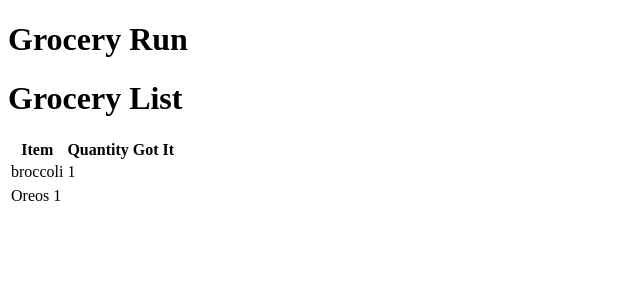
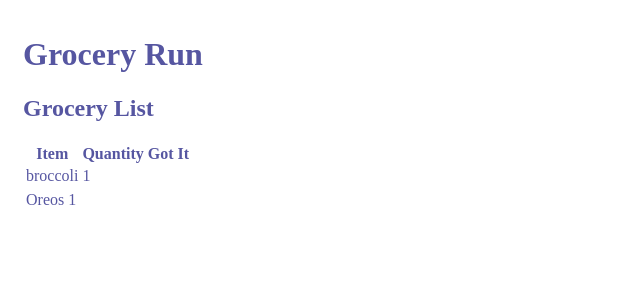
Before and after one commit to chrissyFraser/grocery-run, a Django app: page /grocery_run/item_list/ in a window 1280 px wide. Shown: the top 300 px of the page, without its empty margins (0-640 px from the left). Run offline with Django 4.2, Linux system fonts and the light colour scheme; data comes from the database, SQL or seed files in the repository.

Commit message:
feat: css style sheet

```diff
--- a/grocery_run/static/css/app.css
+++ b/grocery_run/static/css/app.css
@@ -0,0 +1,4 @@
+html {
+    color:rgb(86, 86, 161);
+    margin: 15px;
+}
--- a/grocery_run/templates/base.html
+++ b/grocery_run/templates/base.html
@@ -6,7 +7,7 @@
         <title>Grocery Run</title>
         <meta name="description" content="">
         <meta name="viewport" content="width=device-width, initial-scale=1">
-        <link rel="stylesheet" href="">
+        <link rel="stylesheet" href="{% static 'css/app.css' %}">
     </head>
     <header>
         <h1>Grocery Run</h1>
--- a/grocery_run/templates/item_list.html
+++ b/grocery_run/templates/item_list.html
@@ -1,7 +1,7 @@
 {% extends "base.html" %}
 {% block content %}
 
-<h1>Grocery List</h1>
+<h2>Grocery List</h2>
 
 
 <table>
```
Also changed, not shown: other parts of grocery_run/templates/base.html (+1 -0 lines).
